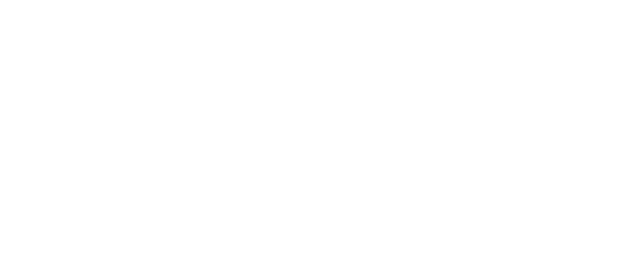
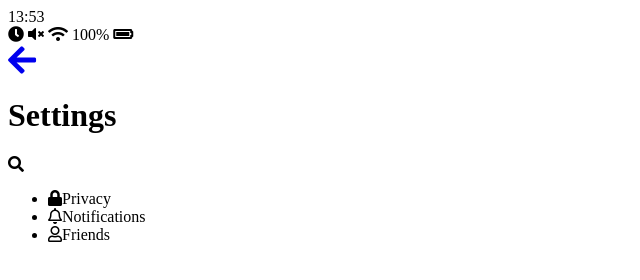
Before and after one commit to hyuna-wa/kakao-clone-May-2020, a plain HTML site: page settings.html in a window 1280 px wide. Shown: the whole page, without its empty margins (0-640 px from the left). Drawn offline with Linux system fonts and the light colour scheme.

Commit message:
#1.8 Settings Screen

```diff
--- a/settings.html
+++ b/settings.html
@@ -0,0 +1,60 @@
+<!DOCTYPE html>
+<html lang="en">
+  <head>
+    <meta charset="UTF-8" />
+    <meta name="viewport" content="width=device-width, initial-scale=1.0" />
+    <link
+      rel="stylesheet"
+      href="https://use.fontawesome.com/releases/v5.13.0/css/all.css"
+      integrity="sha384-Bfad6CLCknfcloXFOyFnlgtENryhrpZCe29RTifKEixXQZ38WheV+i/6YWSzkz3V"
+      crossorigin="anonymous"
+    />
+    <title>Settings | Kaokao Clone</title>
+  </head>
+  <body>
+    <div class="status-bar">
+      <div class="status-bar__column">
+        <span class="status-bar__clock">13:53</span>
+      </div>
+      <!-- child named after the father's class to be organized -->
+      <div class="status-bar__column">
+        <i class="fas fa-clock"></i>
+        <i class="fas fa-volume-mute"></i>
+        <i class="fas fa-wifi"></i>
+        <span class="status-bar__battery_level">100%</span>
+        <i class="fas fa-battery-full"></i>
+      </div>
+    </div>
+    <header class="header">
+      <div class="header__header-column">
+        <a href="more.html" class="header__back-btn">
+          <i class="fas fa-arrow-left fa-2x"></i>
+        </a>
+        <h1 class="header__title">Settings</h1>
+      </div>
+      <div class="header__header-column">
+        <span class="header__icon">
+          <i class="fas fa-search"></i>
+        </span>
+      </div>
+    </header>
+    <main class="settings">
+      <section class="settings__section">
+        <ul class="settings__list">
+          <li class="settings__setting">
+            <span class="settings__icon"> <i class="fas fa-lock"></i></span
+            ><span class="settings__title">Privacy</span>
+          </li>
+          <li class="settings__setting">
+            <span class="settings__icon"> <i class="far fa-bell"></i></span
+            ><span class="settings__title">Notifications</span>
+          </li>
+          <li class="settings__setting">
+            <span class="settings__icon"> <i class="far fa-user"></i></span
+            ><span class="settings__title">Friends</span>
+          </li>
+        </ul>
+      </section>
+    </main>
+  </body>
+</html>
```
Also changed, not shown: more.html (+3 -1 lines).
